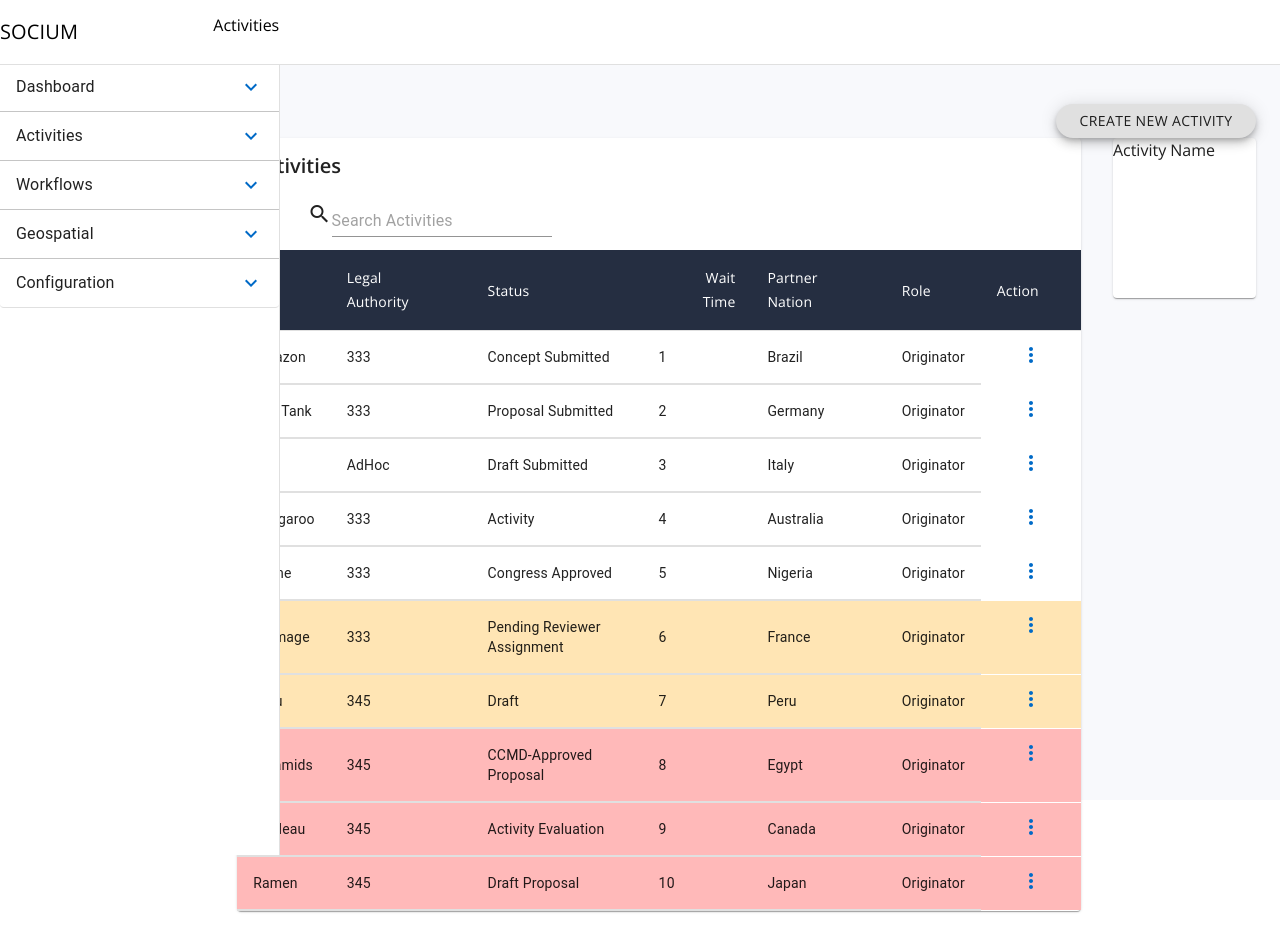
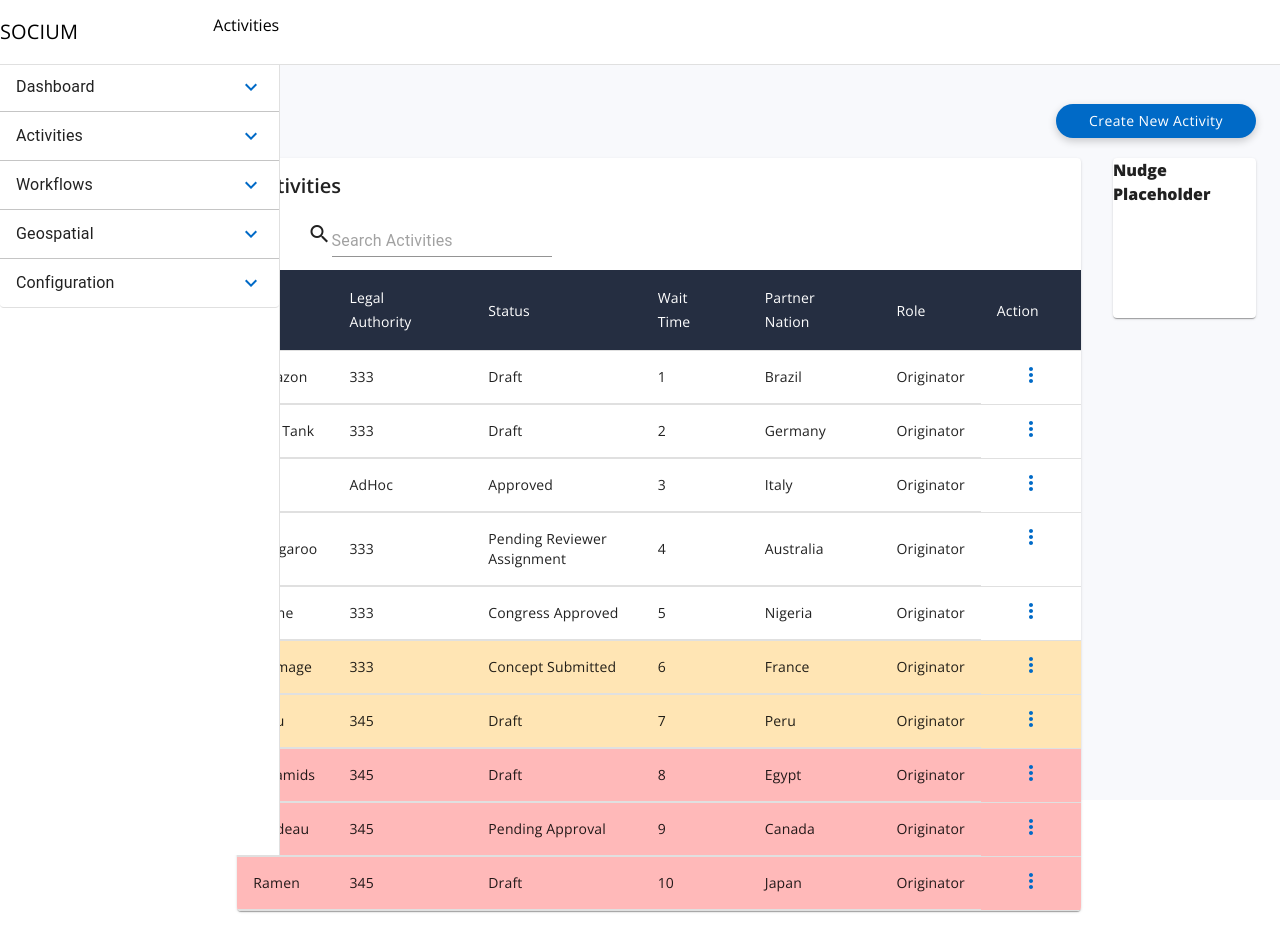
Before and after one commit to blweber/context-prac, a React (Create React App) app in the folder client/: page /Activities in a window 1280 px wide. Built offline with nearby package versions, Linux system fonts and the light colour scheme.

Commit message:
active step and fixed fonts

```diff
--- a/client/src/components/activities/Activities.js
+++ b/client/src/components/activities/Activities.js
@@ -12,8 +12,8 @@ const Activities = () => {
 	const { activities } = activityContext;
 
 	return (
-      <Grid container>
-        <Grid item xs={12}>
+      <Grid container justify="center" alignItems="center">
+        <Grid item xs={12} className={'grid-margin'}>
           <Fab //TODO: Use Button component
             variant="extended"
             size="small"
@@ -31,7 +31,7 @@ const Activities = () => {
 			        <ActivityTable/>
             </Grid>
             <Grid item xs={2}>
-              <Card className={'nudge-card'}>Activity Name</Card>
+              <Card className={'nudge-card'}>Nudge Placeholder</Card>
             </Grid>
           </Grid>
         </Grid>
--- a/client/src/components/activities/ActivityTable.js
+++ b/client/src/components/activities/ActivityTable.js
@@ -9,8 +9,7 @@ import TableHead from '@material-ui/core/TableHead';
 // import TablePagination from '@material-ui/core/TablePagination';
 import TableRow from '@material-ui/core/TableRow';
 import TableSortLabel from '@material-ui/core/TableSortLabel';
-import { Collapse } from "@material-ui/core";
-
+import Collapse from "@material-ui/core/Collapse";
 import IconButton from "@material-ui/core/IconButton";
 import MoreVertIcon from "@material-ui/icons/MoreVert";
 import Menu from "@material-ui/core/Menu";
@@ -32,15 +31,24 @@ const ActivityTable = ({ activity }) => {
 
 	const [order, setOrder] = React.useState('asc');
   const [orderBy, setOrderBy] = React.useState(activities.wait_time);
+  const [filteredActivities, setFilteredActivities] = React.useState();
+
+  // Pull unique legal authorities from global state
+  const uniqueLegalAuth = [...new Set(activities.map(item => item.legal_authority))];
 
 	// Create new array with table row data, all or filtered
 	let rowsArr;
-	if(filtered) {
-		rowsArr = filtered.map(
+	if(filteredActivities) {
+		rowsArr = filteredActivities.map(
 			({ activity_name, legal_authority, data_role, status, wait_time, partner_nation }) =>
 			({ activity_name, legal_authority, data_role, status, wait_time, partner_nation })
 		);
-	}else {
+	}else if(filtered){
+    rowsArr = filtered.map(
+			({ activity_name, legal_authority, data_role, status, wait_time, partner_nation }) =>
+			({ activity_name, legal_authority, data_role, status, wait_time, partner_nation })
+		);
+  } else{
 		rowsArr = activities.map(
 			({ activity_name, legal_authority, data_role, status, wait_time, partner_nation }) =>
 			({ activity_name, legal_authority, data_role, status, wait_time, partner_nation })
@@ -107,7 +115,7 @@ const ActivityTable = ({ activity }) => {
 						{headCells.map(headCell => (
 							<TableCell
 								key={headCell.id}
-								align={headCell.numeric ? 'right' : 'left'}
+								align={'left'}
 								padding={headCell.disablePadding ? 'none' : 'default'}
 								sorTableCellirection={orderBy === headCell.id ? order : false}
 							>
@@ -190,7 +198,6 @@ const ActivityTable = ({ activity }) => {
     return expandIndex;
   }
 
-
   //STATUSES
   const statusContext = useContext(StatusContext);
   const { workflows } = statusContext
@@ -199,19 +206,22 @@ const ActivityTable = ({ activity }) => {
   if(workflows){
     const arrInfoMap = new Map(workflows.map(o => [o.legal_authority, o]))
     newRowsArr = rowsArr.map(o => ({ ...o, ...arrInfoMap.get(o.legal_authority) }))
-    let testt = newRowsArr[0];
   }
 
   //***********************//
   //********FILTERS*******//
   //***********************//
 
-  const uniqueLegalAuth = [...new Set(newRowsArr.map(item => item.legal_authority))];
-  console.log('unique ', uniqueLegalAuth);
+  function handleSelectFilter(option) {
+    let filteredArr = newRowsArr.filter(activity => activity.legal_authority == option);
+    // console.log('filteredArr: ', filteredArr);
+    setFilteredActivities(filteredArr);
+  }
+
 
 	return (
-    <Grid>
-			<Paper>
+    <Grid item xs={12}>
+			<Paper className={'act-paper'}>
 				<h5 className={'act-header font-medium'}>Activities</h5>
         <Grid container>
           <Grid item xs={12}>
@@ -219,6 +229,7 @@ const ActivityTable = ({ activity }) => {
               <Grid item xs={1}>
 				        <FilterPopOver
                   options={uniqueLegalAuth}
+                  onFilterSelect={handleSelectFilter}
                 />
               </Grid>
               <Grid item xs={9}>
@@ -243,25 +254,23 @@ const ActivityTable = ({ activity }) => {
 								} else if (row.wait_time > 5 && row.wait_time < 8) {
 									var wtColor = 'wt-orange';
                 }
-                console.log('statuses', row.statuses);
 								return (
                   <Fragment>
                     <TableRow
                       hover
-                      onClick={() => expandRow(row, index)}
                       className={`MuiTableRow-root ${wtColor}`}
                       style={{ cursor: "pointer"}}
                     >
-                      <TableCell>{row.activity_name}</TableCell>
-                      <TableCell>{row.legal_authority}</TableCell>
-                      <TableCell>{row.status}</TableCell>
-                      <TableCell>{row.wait_time}</TableCell>
-                      <TableCell>{row.partner_nation}</TableCell>
-                      <TableCell>{row.data_role}</TableCell>
+                      <TableCell onClick={() => expandRow(row, index)}>{row.activity_name}</TableCell>
+                      <TableCell onClick={() => expandRow(row, index)}>{row.legal_authority}</TableCell>
+                      <TableCell onClick={() => expandRow(row, index)}>{row.status}</TableCell>
+                      <TableCell onClick={() => expandRow(row, index)}>{row.wait_time}</TableCell>
+                      <TableCell onClick={() => expandRow(row, index)}>{row.partner_nation}</TableCell>
+                      <TableCell onClick={() => expandRow(row, index)}>{row.data_role}</TableCell>
                       <ActivityActions/>
                     </TableRow>
                     <TableRow>
-                      <TableCell style={{ paddingBottom: 0, paddingTop: 0 }} colSpan={6}>
+                      <TableCell style={{ paddingBottom: 0, paddingTop: 0 }} colSpan={7}>
                         <Collapse
                           in={expandIndex === index}
                           timeout="auto"
--- /dev/null
+++ b/client/src/components/activities/StatusStepper.scss
@@ -0,0 +1,7 @@
+@import '../../styles/typography.scss';
+@import '../../styles/colors.scss';
+
+.MuiStepLabel-label.MuiStepLabel-active {
+  color: $blue;
+  font-weight: $font-medium;
+}
--- a/client/src/components/activities/activities.scss
+++ b/client/src/components/activities/activities.scss
@@ -3,11 +3,17 @@
 
 .nudge-card {
   min-height: 10rem;
+  font-weight: $font-bold;
 }
 
-a.create-act-btn{
+button.create-act-btn{
     min-width: 180px;
     background: $blue;
     color: $white;
     box-shadow: 0px 3px 8px 0px rgba(0,0,0,0.2);
+    text-transform: capitalize;
 }
+
+.grid-margin {
+  margin-bottom: 20px;
+}
--- a/client/src/components/activities/activityTable.scss
+++ b/client/src/components/activities/activityTable.scss
@@ -1,17 +1,9 @@
 @import '../../styles/typography.scss';
 @import '../../styles/colors.scss';
 
-// .visually-hidden {
-//     border: 0;
-//     clip: rect(0 0 0 0);
-//     height: 1;
-//     margin: -1;
-//     overflow: 'hidden';
-//     padding: 0;
-//     position: 'absolute';
-//     top: 20;
-//     width: 1;
-// }
+.MuiTableCell-root {
+  font-family: $open-sans;
+}
 
 .wt-red {
     background: #FFB9B9;
@@ -25,12 +17,17 @@
     padding: 1rem;
 }
 
+.act-paper{
+  overflow-x: scroll;
+}
+
 .MuiTableRow-head{
     background: $navy;
 }
 
 .MuiTableSortLabel-root{
     color: $white;
+    font-size: 0.875rem;
     &:hover{
         color: $grey-light;
     }
--- a/client/src/context/activities/ActivityState.js
+++ b/client/src/context/activities/ActivityState.js
@@ -27,7 +27,7 @@ const ActivityState = props => {
                 partner_nation: "Brazil",
                 phase: 3,
                 socium_tracking_number: "SO-1900",
-                status: "Concept Submitted",
+                status: "Draft",
                 wait_time: 1,
                 data_role: "Originator",
             },
@@ -42,7 +42,7 @@ const ActivityState = props => {
                 partner_nation: "Germany",
                 phase: 5,
                 socium_tracking_number: "EU-1901",
-                status: "Proposal Submitted",
+                status: "Draft",
                 wait_time: 2,
                 data_role: "Originator",
             },
@@ -59,7 +59,7 @@ const ActivityState = props => {
                 partner_nation: "Italy",
                 phase: 4,
                 socium_tracking_number: "EU-1902",
-                status: "Draft Submitted",
+                status: "Approved",
                 wait_time: 3,
                 data_role: "Originator",
             },
@@ -76,7 +76,7 @@ const ActivityState = props => {
                 partner_nation: "Australia",
                 phase: 7,
                 socium_tracking_number: "IN-1900",
-                status: "Activity",
+                status: "Pending Reviewer Assignment",
                 wait_time: 4,
                 data_role: "Originator",
             },
@@ -107,7 +107,7 @@ const ActivityState = props => {
                 partner_nation: "France",
                 phase: 2,
                 socium_tracking_number: "EU-1903",
-                status: "Pending Reviewer Assignment",
+                status: "Concept Submitted",
                 wait_time: 6,
                 data_role: "Originator",
             },
@@ -136,7 +136,7 @@ const ActivityState = props => {
                 partner_nation: "Egypt",
                 phase: 5,
                 socium_tracking_number: "CE-1900",
-                status: "CCMD-Approved Proposal",
+                status: "Draft",
                 wait_time: 8,
                 data_role: "Originator",
             },
@@ -153,7 +153,7 @@ const ActivityState = props => {
                 partner_nation: "Canada",
                 phase: 9,
                 socium_tracking_number: "NO-1900",
-                status: "Activity Evaluation",
+                status: "Pending Approval",
                 wait_time: 9,
                 data_role: "Originator",
             },
@@ -170,7 +170,7 @@ const ActivityState = props => {
                 partner_nation: "Japan",
                 phase: 2,
                 socium_tracking_number: "IN-1901",
-                status: "Draft Proposal",
+                status: "Draft",
                 wait_time: 10,
                 data_role: "Originator",
             }
--- a/client/src/context/status/StatusState.js
+++ b/client/src/context/status/StatusState.js
@@ -13,44 +13,44 @@ const StatusState = props => {
 				statuses: [
 					{
 						name: "Draft",
-						optional: true
+						optional: false
 					},
 					{
 						name: "Pending Reviewer Assignment",
-						optional: true
+						optional: false
 					},
 					{
 						name: "Concept Submitted",
 						optional: true
 					},
 					{
-						name: "Draft Proposal",
-						optional: true
-					},
-					{
-						name: "Proposal Submitted",
-						optional: true
-					},
-					{
-						name: "Proposal 0-6 Approved",
-						optional: true
-					},
-					{
-						name: "Costs Approved",
-						optional: true
-					},
-					{
 						name: "Congress Approved",
-						optional: true
-					},
-					{
-						name: "Activity",
-						optional: true
+						optional: false
 					},
 					{
 						name: "Activity Evaluation",
-						optional: true
+						optional: false
 					},
+					// {
+					// 	name: "Proposal 0-6 Approved",
+					// 	optional: true
+					// },
+					// {
+					// 	name: "Costs Approved",
+					// 	optional: true
+					// },
+					// {
+					// 	name: "Congress Approved",
+					// 	optional: true
+					// },
+					// {
+					// 	name: "Activity",
+					// 	optional: true
+					// },
+					// {
+					// 	name: "Activity Evaluation",
+					// 	optional: true
+					// },
 				]
       },
       {
@@ -59,15 +59,15 @@ const StatusState = props => {
 				statuses: [
 					{
 						name: "Draft",
-						optional: true
+						optional: false
 					},
 					{
 						name: "Pending Approval",
-						optional: true
+						optional: false
 					},
 					{
 						name: "Approved",
-            optional: true
+            optional: false
           }
 				]
       },
--- a/client/src/styles/_typography.scss
+++ b/client/src/styles/_typography.scss
@@ -4,6 +4,13 @@
 // SASS VARIABLES
 $open-sans: 'Open Sans', sans-serif;
 $font-medium: 600;
+$font-bold: 800;
+
+// MUI OVERRIDES
+
+.MuiTypography-body2 {
+  font-family: $open-sans;
+}
 
 // TYPOGRAPHY CLASSES
 .font-light {
```
Also changed, not shown: client/src/components/activities/FilterPopover.js (+10 -1 lines), client/src/components/activities/StatusStepper.js (+40 -5 lines).
